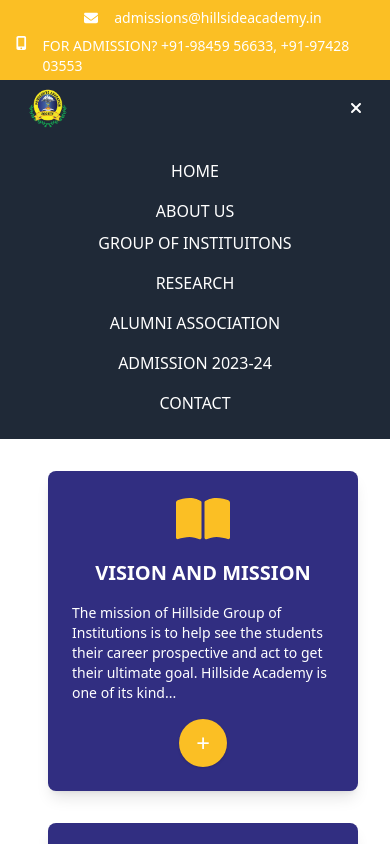
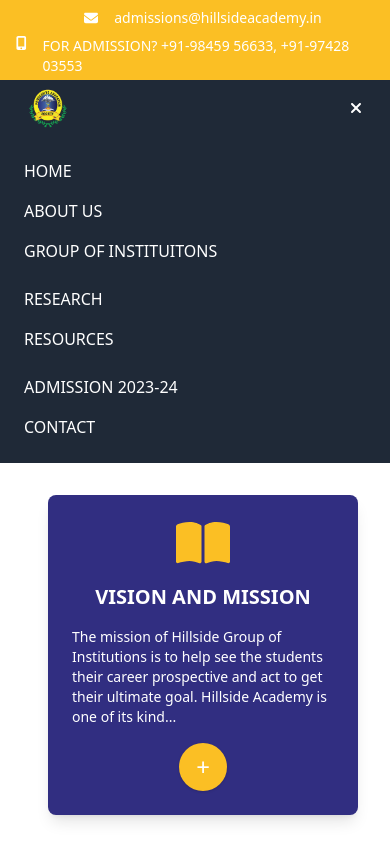
Before and after one commit to akshitchowdhury/hillside_school, a React (Create React App) app: page / in a window 390 px wide. Both pictures are taken after a click on the button 355 px from the left and 107 px from the top of the page. Shown: the top 844 px of the page. Built offline with nearby package versions, Linux system fonts and the light colour scheme.

Commit message:
animate4

```diff
--- a/src/component/Nav/NavLinks/GroupOfInstitutionMobile.jsx
+++ b/src/component/Nav/NavLinks/GroupOfInstitutionMobile.jsx
@@ -6,7 +6,7 @@
 
     return (
       <li
-        className="relative group text-left z-50"
+        className="relative group text-left py-2 z-50"
         onClick={() => setIsOpen(true)}
         // onMouseLeave={() => setIsOpen(false)}
       >
@@ -20,7 +20,7 @@
 
         {/* Dropdown Menu */}
         {isOpen && (
-          <ul className="absolute left-0 mt-2 w-60
+          <ul className="absolute left-32 mt-2 w-56
            bg-white shadow-lg  py-2 opacity-0 group-hover:opacity-100 transition-opacity duration-300">
             <li>
               <a href="https://www.hillsideayurveda.com/" target='_blank' className="block px-4 py-2 text-gray-700 hover:bg-amber-400 hover:text-white transition-colors duration-200">
--- a/src/component/Nav/NavLinks/NavLinks.jsx
+++ b/src/component/Nav/NavLinks/NavLinks.jsx
@@ -9,6 +9,7 @@
 import AboutUs from './AboutDropDown';
 import AboutDropDown from './AboutDropDown';
 import Resources from './Resources';
+import ResourcesMobile from './ResourcesMobile';
 const NavLinks = () => {
   const [isOpen, setIsOpen] = useState(false);
 
@@ -69,13 +70,13 @@
 
       </div>
       <div className={`md:hidden ${isOpen ? 'block' : 'hidden'} bg-gray-800`}>
-        <ul className="flex flex-col justify-around h-auto items-center py-4 text-white">
+        <ul className="flex flex-col justify-around h-auto items-start px-6 py-4 text-white">
           <li className="py-2"><Link to="/" className="hover:text-gray-400">HOME</Link></li>
           <li className="py-2"><Link to="/about" className="hover:text-gray-400">ABOUT US</Link></li>
           <GroupOfInstitutionMobile/>
           {/* <li className="py-2"><Link to="/institutions" className="hover:text-gray-400">GROUP OF INSTITUITONS</Link></li> */}
           <li className="py-2"><Link to="/research" className="hover:text-gray-400">RESEARCH</Link></li>
-          <li className="py-2"><Link to="/alumni" className="hover:text-gray-400">ALUMNI ASSOCIATION</Link></li>
+          <ResourcesMobile/>
           <li className="py-2"><Link to="/admission" className="hover:text-gray-400">ADMISSION 2023-24</Link></li>
           <li className="py-2"><Link to="/contact" className="hover:text-gray-400">CONTACT</Link></li>
         </ul>
--- /dev/null
+++ b/src/component/Nav/NavLinks/ResourcesMobile.jsx
@@ -0,0 +1,44 @@
+import React, { useState } from 'react'
+import { Link } from 'react-router-dom';
+
+const ResourcesMobile = () => {
+    const [isOpen, setIsOpen] = useState(false);
+
+    return (
+      <li
+        className="relative group py-2 text-left z-50"
+        onClick={() => setIsOpen(true)}
+        // onMouseLeave={() => setIsOpen(false)}
+      >
+        <div
+          className="block mb-2 after:content-['']
+          after:absolute after:w-10 after:h-0.5 after:bg-amber-400 after:left-0 after:bottom-0 after:scale-x-0
+          group-hover:after:scale-x-100 after:origin-left after:transition-transform after:duration-300"
+        >
+         RESOURCES
+        </div>
+
+        {/* Dropdown Menu */}
+        {isOpen && (
+
+          <ul className="absolute left-32 mt-2 w-56
+           bg-white shadow-lg  py-2 opacity-0 group-hover:opacity-100 transition-opacity duration-300">
+            <li>
+             <Link to="/faculty" className='block px-4 py-2 text-gray-700 hover:bg-amber-400 hover:text-white transition-colors duration-200'>
+                Faculty
+             </Link>
+            </li>
+            <li>
+             <Link to="/alumni" className='block px-4 py-2 text-gray-700 hover:bg-amber-400 hover:text-white transition-colors duration-200'>
+                Alumni
+             </Link>
+            </li>
+
+
+          </ul>
+        )}
+      </li>
+    );
+}
+
+export default ResourcesMobile
```
